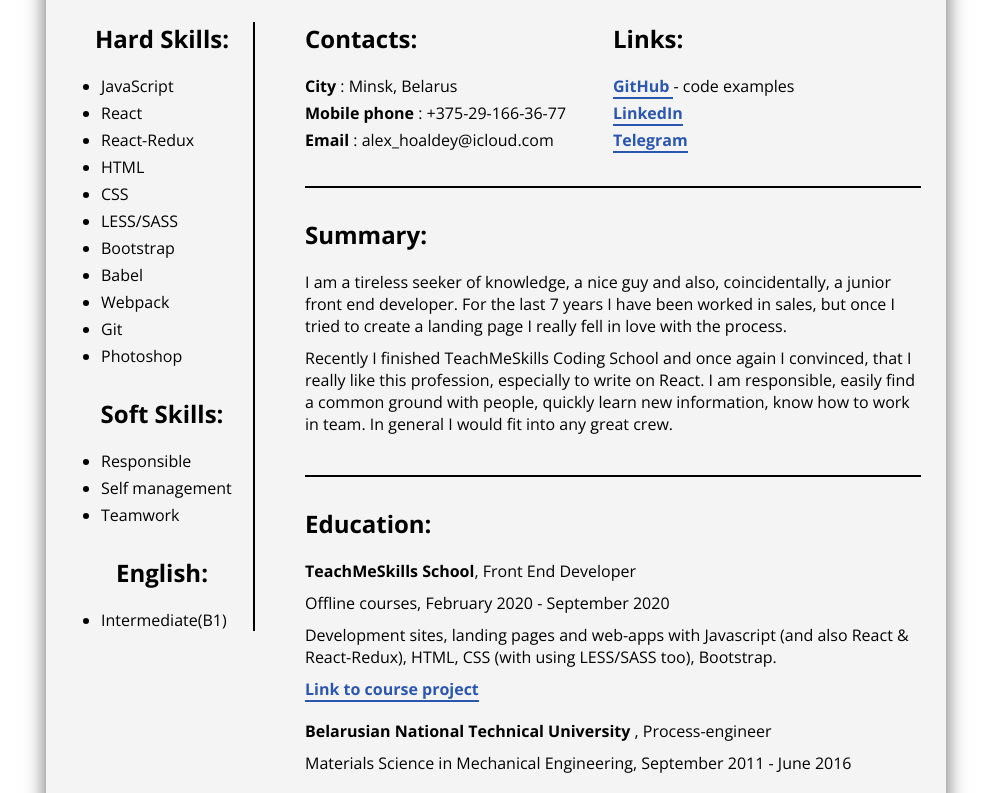
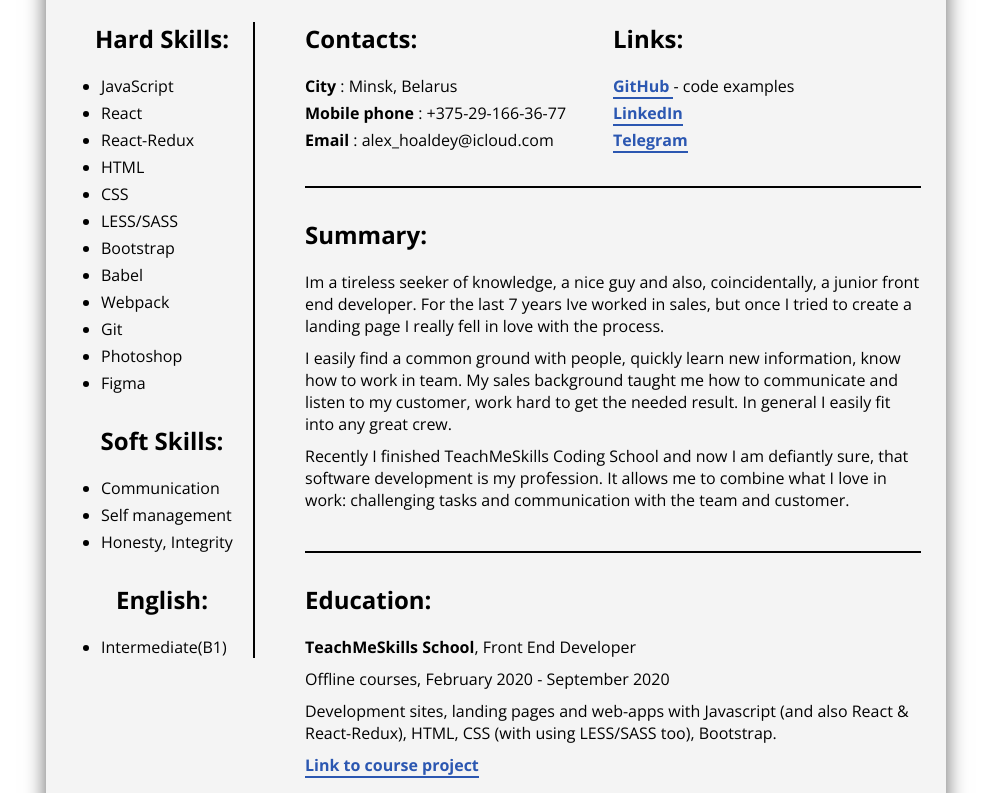
Before and after one commit to AlexBibig/rsschool-cv, a plain HTML site: page index.html in a window 1280 px wide. Shown: the part 300-1093 px from the top of the page, without its empty margins (144-1135 px from the left). Drawn offline with nearby package versions, Linux system fonts and the light colour scheme.

Commit message:
docs: update info in cv

```diff
--- a/index.html
+++ b/index.html
@@ -42,14 +42,15 @@
                 <li>Webpack</li>
                 <li>Git</li>
                 <li>Photoshop</li>
+                <li>Figma</li>
               </ul>
             </div>
             <div class="soft_skills">
               <h2>Soft Skills:</h2>
               <ul>
-                <li>Responsible</li>
+                <li>Communication</li>
                 <li>Self management</li>
-                <li>Teamwork</li>
+                <li>Honesty, Integrity</li>
               </ul>
             </div>
             <div class="english_level">
@@ -93,15 +94,20 @@
           <div class="summary">
             <h2>Summary:</h2>
             <p>
-              I am a tireless seeker of knowledge, a nice guy and also, coincidentally, a junior
-              front end developer. For the last 7 years I have been worked in sales, but once I
-              tried to create a landing page I really fell in love with the process.
+              Im a tireless seeker of knowledge, a nice guy and also, coincidentally, a junior front
+              end developer. For the last 7 years Ive worked in sales, but once I tried to create a
+              landing page I really fell in love with the process.
             </p>
             <p>
-              Recently I finished TeachMeSkills Coding School and once again I convinced, that I
-              really like this profession, especially to write on React. I am responsible, easily
-              find a common ground with people, quickly learn new information, know how to work in
-              team. In general I would fit into any great crew.
+              I easily find a common ground with people, quickly learn new information, know how to
+              work in team. My sales background taught me how to communicate and listen to my
+              customer, work hard to get the needed result. In general I easily fit into any great
+              crew.
+            </p>
+            <p>
+              Recently I finished TeachMeSkills Coding School and now I am defiantly sure, that
+              software development is my profession. It allows me to combine what I love in work:
+              challenging tasks and communication with the team and customer.
             </p>
           </div>
           <div class="education">
```
